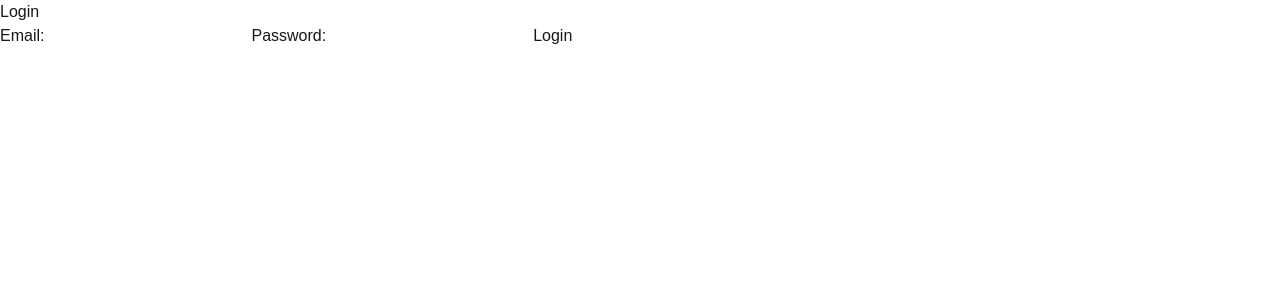
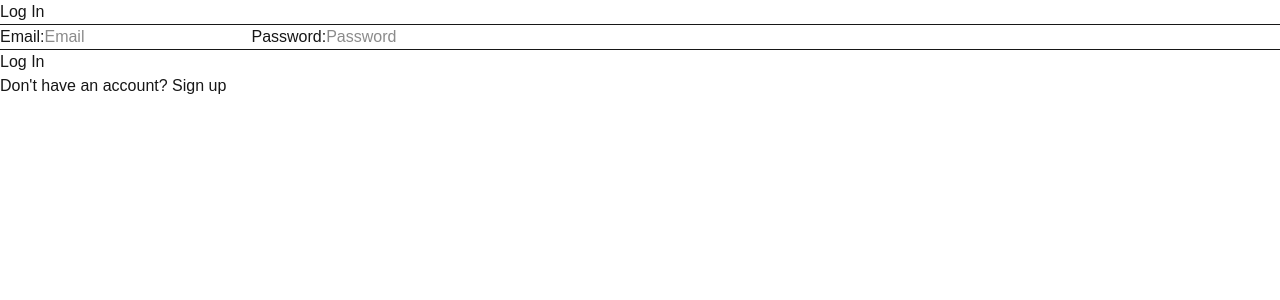
Before and after one commit to Soumyodeep-Dey/auth_next_js, a Next.js app: page /login in a window 1280 px wide. Shown: the top 300 px of the page. Built offline with nearby package versions, Linux system fonts and the light colour scheme.

Commit message:
building other pages

```diff
--- a/src/app/login/page.tsx
+++ b/src/app/login/page.tsx
@@ -1,18 +1,52 @@
-export default function LoginPage() {
+"use client";
+import Link from 'next/link';
+import React, { use } from 'react';
+import { useRouter } from 'next/navigation';
+import { Axios } from 'axios';
+
+
+export default function SignupPage() {
+
+  const [user, setUser] = React.useState({
+    email: '',
+    password: '',
+  });
+
+  const onLogin = async () => {
+
+  };
+
   return (
     <div>
-      <h1>Login</h1>
+      <h1>Log In</h1>
+      <hr />
       <form>
-        <label>
+        <label htmlFor="email">
           Email:
-          <input type="email" name="email" required />
+          <input
+            id="email"
+            type="email"
+            value={user.email}
+            onChange={(e) => setUser({ ...user, email: e.target.value })}
+            placeholder="Email"
+            required />
         </label>
-        <label>
+        <label htmlFor="password">
           Password:
-          <input type="password" name="password" required />
+          <input
+            id="password"
+            type="password"
+            value={user.password}
+            onChange={(e) => setUser({ ...user, password: e.target.value })}
+            placeholder="Password"
+            required />
         </label>
-        <button type="submit">Login</button>
+        <hr />
+        <button type="submit" onClick={onLogin}>
+          Log In
+        </button>
       </form>
+      <Link href="/signup">Don't have an account? Sign up</Link>
     </div>
   );
 }
--- /dev/null
+++ b/src/app/profile/page.tsx
@@ -0,0 +1,12 @@
+export default function ProfilePage() {
+  return (
+    <div>
+      <h1>Your Profile</h1>
+      <p>Manage your account settings and preferences here.</p>
+    </div>
+  );
+}
+// This page is a placeholder for the user's profile. You can expand it with user-specific data and settings.
+
+// You can fetch user data from an API or use a global state management solution to manage user state.
+// Consider adding features like updating profile information, changing password, and viewing account activity.
```
